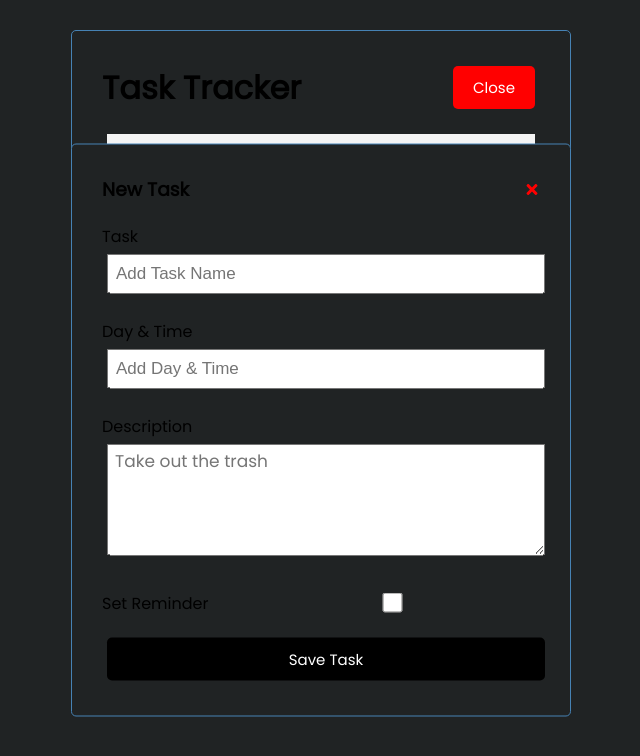
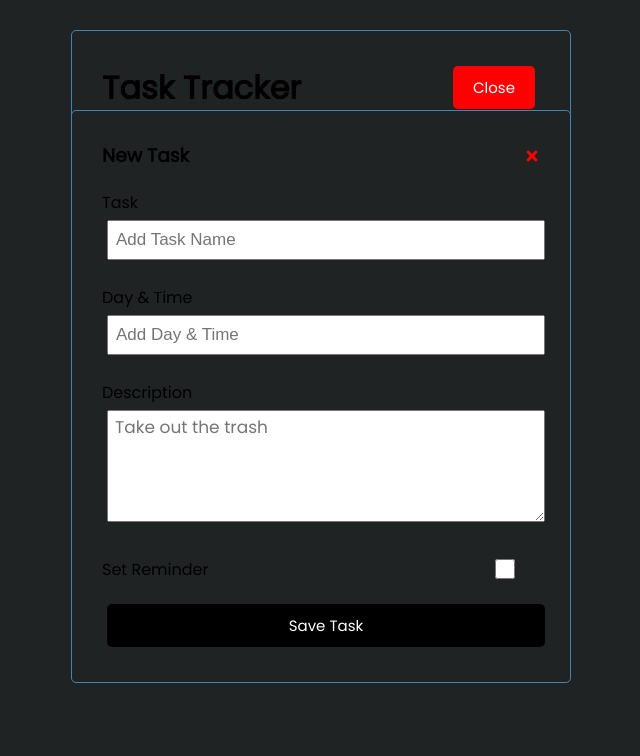
Before and after one commit to Peleton-011/task-tracker-project, a React (Create React App) app: page / in a window 1280 px wide. Both pictures are taken after a click on the button "Add". Shown: the top 756 px of the page, without its empty margins (319-959 px from the left). Built offline with nearby package versions, Linux system fonts and the light colour scheme; data requests are answered from the project's data file.

Commit message:
Improve form style.

```diff
--- a/src/index.css
+++ b/src/index.css
@@ -84,6 +84,7 @@ body {
 }
 
 .form-control label {
+    width: 100%;
     display: block;
 }
 
@@ -116,6 +117,7 @@ body {
 .form-control-check input {
     flex: 2;
     height: 20px;
+    max-width: 60px;
 }
 
 footer {
@@ -124,12 +126,12 @@ footer {
 }
 
 .modal {
-    position: absolute;
-    top: 50%;
+    position: fixed;
+    top: 10%;
     left: 50%;
-    transform: translate(-50%, -50%);
+    transform: translateX(-50%);
 
-    width: min(50%, 500px);
+    width: min(80%, 500px);
 }
 
 .modal > header {
```
